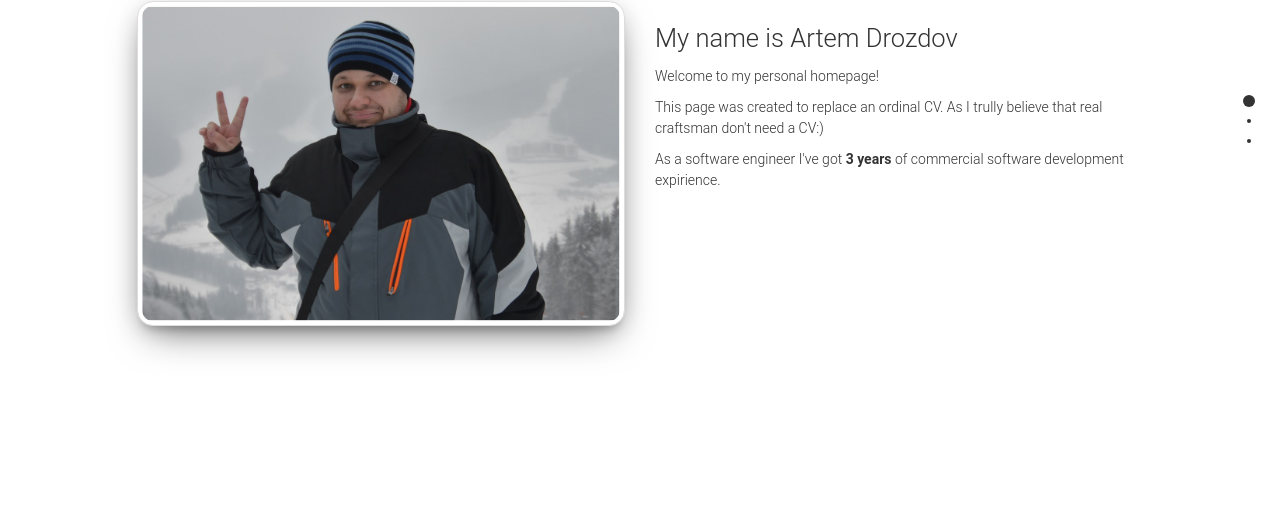
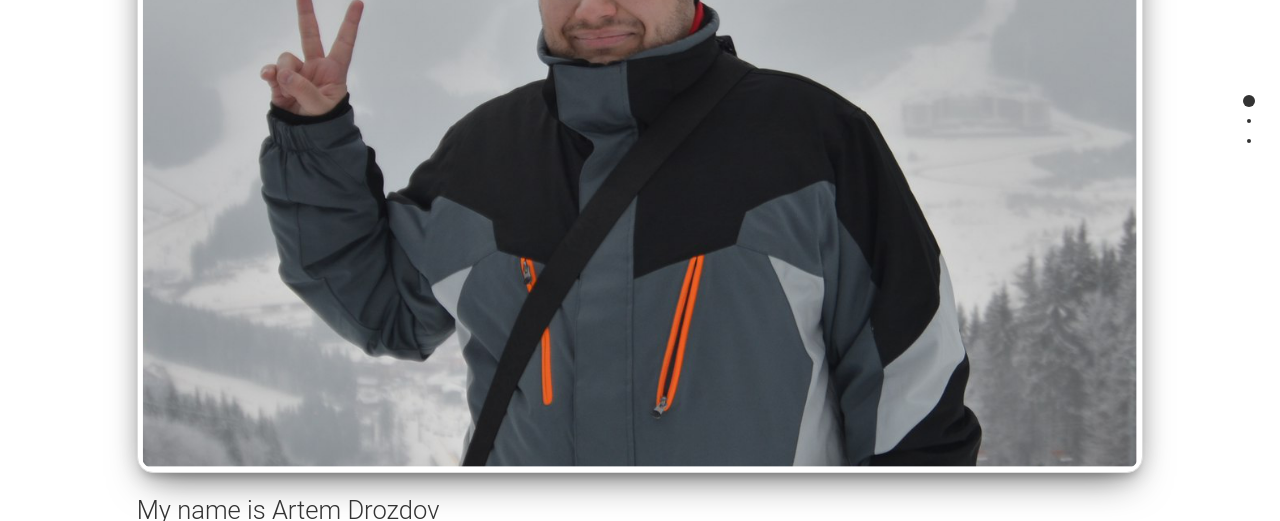
Before and after one commit to artdrozdov/My-Landing, a website: page index.html in a window 1280 px wide. Shown: the part 279-800 px from the top of the page. Drawn offline with Linux system fonts and the light colour scheme.

Commit message:
sld1 xs only

```diff
--- a/app/components/slide1.html
+++ b/app/components/slide1.html
@@ -2,11 +2,11 @@
     <h2 class="text-center animated tada">Hello!</h2>
     <div class="col-md-10 col-md-offset-1 col-sm-10 col-sm-offset-1 col-xs-10 col-xs-offset-1">
         <div class="row-fluid">
-            <div class="col-xs-12 col-md-6">
+            <div class="col-xs-12">
                 <img src="app/assets/author.png" alt="Raised Image" class="img-thumbnail img-responsive img-raised artd-photo">
                 <div class="clearfix"></div>
             </div>
-            <div class="col-xs-12 col-md-6" ng-controller="summaryController as cnt">
+            <div class="col-xs-12" ng-controller="summaryController as cnt">
                 <h3>My name is Artem Drozdov</h3>
                 <p>Welcome to my personal homepage!</p>
                 <p>This page was created to replace an ordinal CV. As I trully believe that real craftsman don't need a CV:) </p>
```
